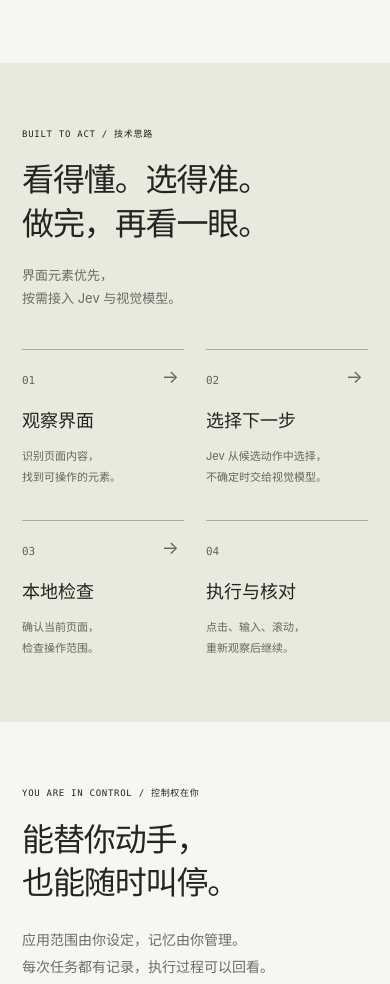
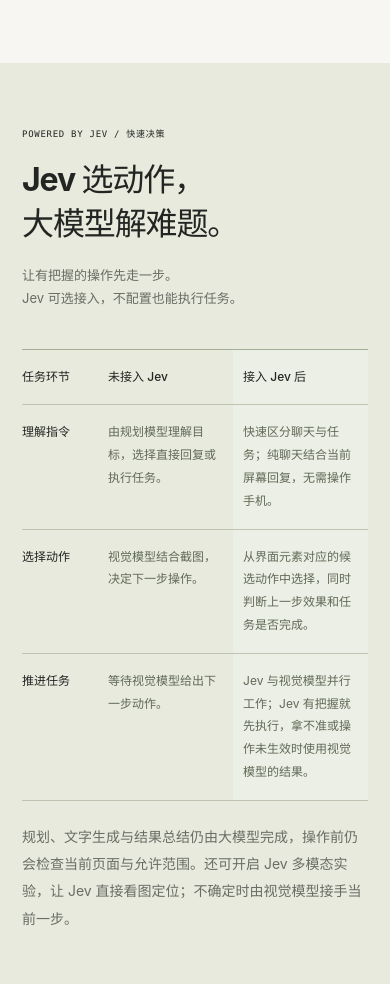
Before and after one commit to moonrailgun/open-doubao-phone, a plain HTML site: page website/index.html in a window 390 px wide. Shown: the part 4886-5870 px from the top of the page. Drawn offline with Linux system fonts and the light colour scheme.

Commit message:
docs(website): explain Jev decision flow

```diff
--- a/website/index.html
+++ b/website/index.html
@@ -122,16 +122,19 @@
         </div>
       </section>
 
-      <section class="how-section section" aria-labelledby="how-title">
+      <section class="how-section section" id="jev" aria-labelledby="how-title">
         <div class="wrap">
-          <p class="eyebrow">BUILT TO ACT / 技术思路</p>
-          <div class="section-heading"><h2 id="how-title">看得懂。选得准。<br />做完，再看一眼。</h2><p class="heading-note">界面元素优先，<br />按需接入 Jev 与视觉模型。</p></div>
-          <ol class="decision-flow">
-            <li><span class="flow-number">01</span><h3>观察界面</h3><p>识别页面内容，<br />找到可操作的元素。</p></li>
-            <li><span class="flow-number">02</span><h3>选择下一步</h3><p>Jev 从候选动作中选择，<br />不确定时交给视觉模型。</p></li>
-            <li><span class="flow-number">03</span><h3>本地检查</h3><p>确认当前页面，<br />检查操作范围。</p></li>
-            <li><span class="flow-number">04</span><h3>执行与核对</h3><p>点击、输入、滚动，<br />重新观察后继续。</p></li>
-          </ol>
+          <p class="eyebrow">POWERED BY JEV / 快速决策</p>
+          <div class="section-heading"><h2 id="how-title">Jev 选动作，<br />大模型解难题。</h2><p class="heading-note">让有把握的操作先走一步。<br />Jev 可选接入，不配置也能执行任务。</p></div>
+          <table class="jev-comparison" aria-labelledby="how-title">
+            <thead><tr><th scope="col">任务环节</th><th scope="col">未接入 Jev</th><th scope="col">接入 Jev 后</th></tr></thead>
+            <tbody>
+              <tr><th scope="row">理解指令</th><td>由规划模型理解目标，选择直接回复或执行任务。</td><td>快速区分聊天与任务；纯聊天结合当前屏幕回复，无需操作手机。</td></tr>
+              <tr><th scope="row">选择动作</th><td>视觉模型结合截图，决定下一步操作。</td><td>从界面元素对应的候选动作中选择，同时判断上一步效果和任务是否完成。</td></tr>
+              <tr><th scope="row">推进任务</th><td>等待视觉模型给出下一步动作。</td><td>Jev 与视觉模型并行工作；Jev 有把握就先执行，拿不准或操作未生效时使用视觉模型的结果。</td></tr>
+            </tbody>
+          </table>
+          <p class="section-description">规划、文字生成与结果总结仍由大模型完成，操作前仍会检查当前页面与允许范围。还可开启 Jev 多模态实验，让 Jev 直接看图定位；不确定时由视觉模型接手当前一步。</p>
         </div>
       </section>
 
--- a/website/styles.css
+++ b/website/styles.css
@@ -115,12 +115,13 @@
 .scope-note { border-top: 1px solid var(--line); padding-top: 17px; font-size: 10px; line-height: 1.9; color: var(--muted); margin-bottom: 19px; }
 .how-section { background: #e7eadd; }
 .how-section .section-heading { margin-bottom: 50px; }
-.decision-flow { display: grid; grid-template-columns: repeat(4, 1fr); margin: 0; padding: 0; list-style: none; }
-.decision-flow li { border-top: 1px solid #a3ae94; padding: 24px 25px 0 0; position: relative; }
-.decision-flow li:not(:last-child)::after { content: "→"; position: absolute; right: 25px; top: 22px; color: #5e6c4e; font-size: 18px; }
-.flow-number { font-family: var(--mono); font-size: 11px; color: #5e6c4e; }
-.decision-flow h3 { margin-top: 26px; font-size: 20px; font-weight: 550; }
-.decision-flow p { margin-top: 12px; font-size: 13px; line-height: 1.9; color: #616957; }
+.jev-comparison { width: 100%; border-collapse: collapse; table-layout: fixed; text-align: left; font-size: 14px; line-height: 1.9; }
+.jev-comparison th, .jev-comparison td { padding: 22px 24px; border-bottom: 1px solid #bdc5b1; vertical-align: top; }
+.jev-comparison th { font-weight: 550; }
+.jev-comparison thead th { border-top: 1px solid #a3ae94; }
+.jev-comparison th:first-child { width: 18%; padding-left: 0; }
+.jev-comparison td { color: #616957; }
+.jev-comparison th:last-child, .jev-comparison td:last-child { background: #ffffff38; }
 .trust-section { display: grid; grid-template-columns: 1fr 1.05fr; gap: 80px; }
 .trust-copy .text-link { margin-top: 27px; }
 .faq { border-top: 1px solid var(--line); }
@@ -230,11 +231,9 @@
   .section-description { font-size: 14px; }
   .virtual-steps { gap: 18px; }
   .how-section .section-heading { margin-bottom: 32px; }
-  .decision-flow { grid-template-columns: 1fr 1fr; gap: 32px 22px; }
-  .decision-flow li { padding: 18px 0 0; }
-  .decision-flow li:not(:last-child)::after { right: 5px; top: 16px; }
-  .decision-flow h3 { margin-top: 20px; font-size: 18px; }
-  .decision-flow p { font-size: 11px; }
+  .jev-comparison { font-size: 12px; }
+  .jev-comparison th, .jev-comparison td { padding: 16px 10px; }
+  .jev-comparison th:first-child { width: 22%; padding-right: 8px; }
   .trust-section { grid-template-columns: 1fr; gap: 35px; }
   summary { font-size: 14px; }
   details p { padding-right: 10px; }
```
